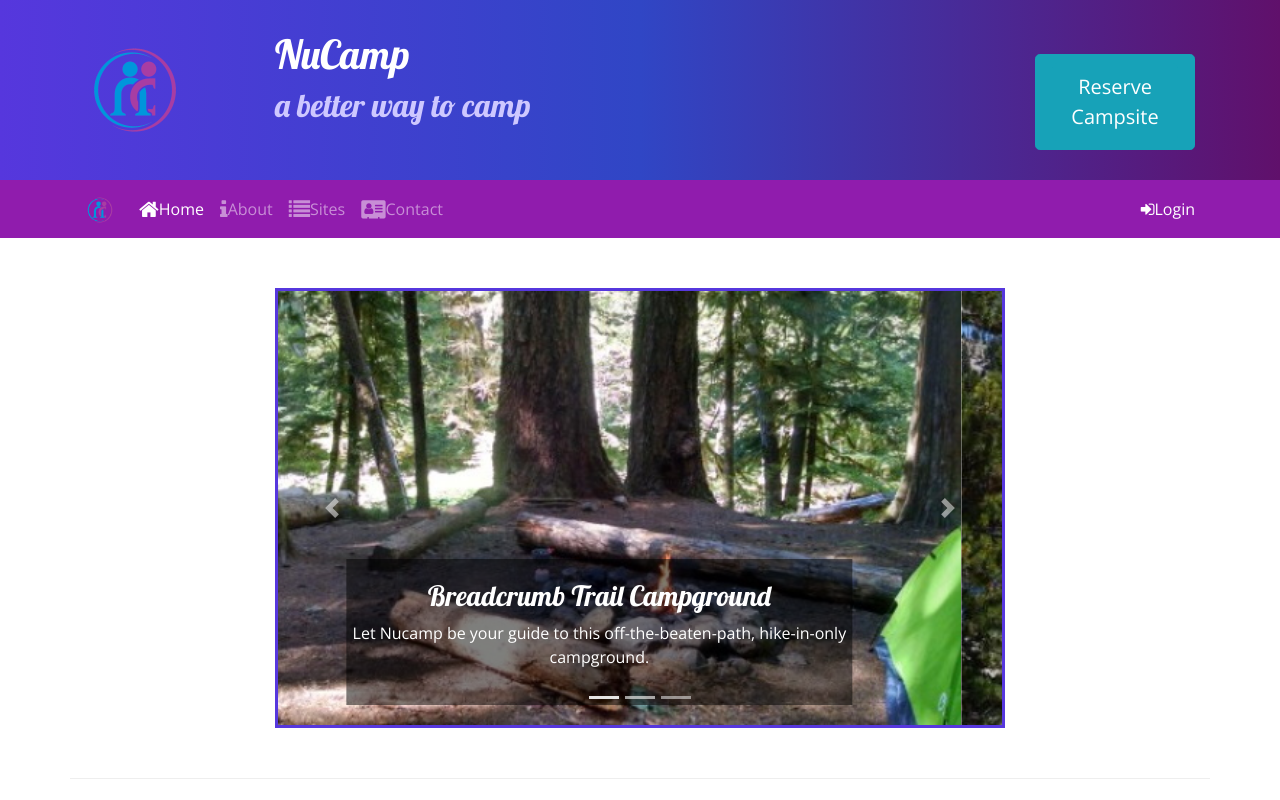
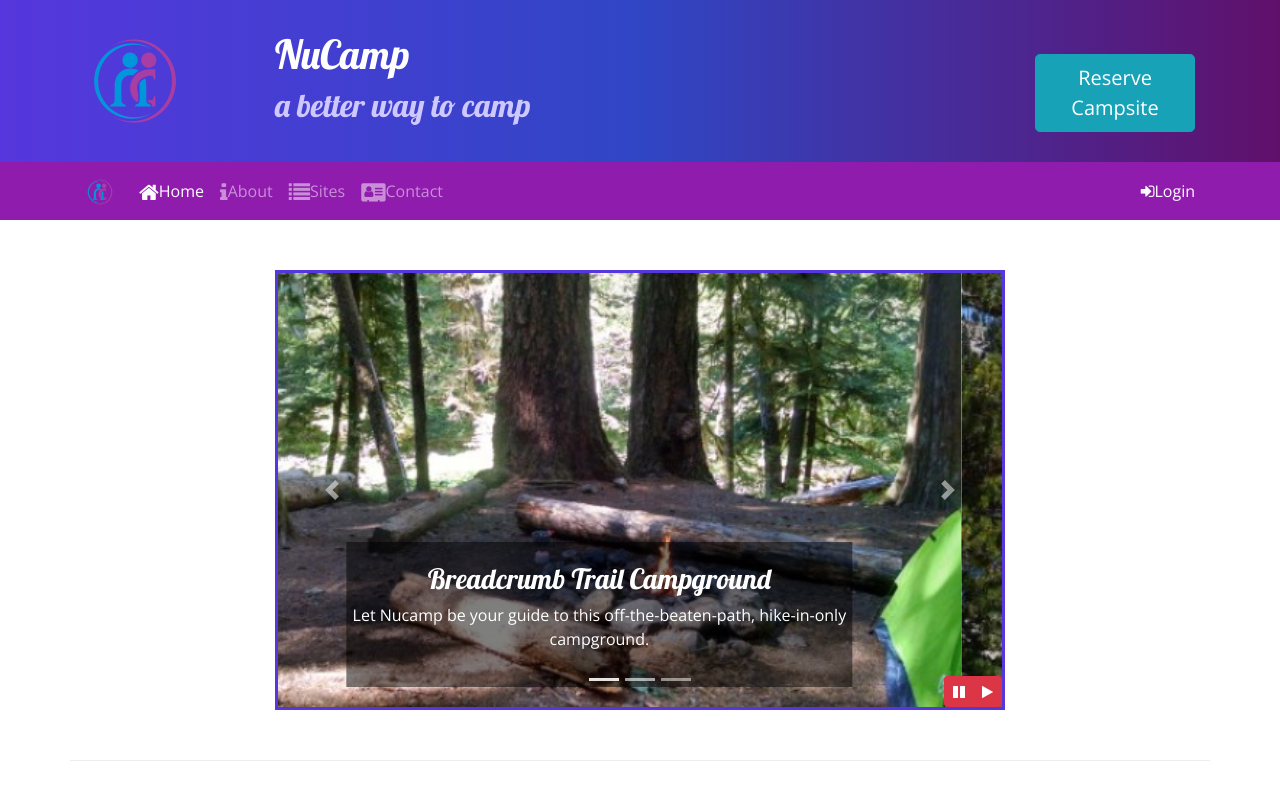
Before and after one commit to socalii/bootstrap-project, a website: page index.html in a window 1280 px wide. Shown: the top 800 px of the page. Drawn offline with nearby package versions, Linux system fonts and the light colour scheme.

Commit message:
Bootstrap and jQuery Part 1

```diff
--- a/css/styles.css
+++ b/css/styles.css
@@ -51,3 +51,10 @@
 .carousel {
   border: solid #5637dd;
 }
+
+#carouselButton {
+  position: absolute;
+  right: 0;
+  bottom: 0;
+  z-index: 100;
+}
--- a/index.html
+++ b/index.html
@@ -106,6 +106,7 @@
                   </div>
                 </div>
               </div>
+
                 <button
                   type="button"
                   class="btn btn-secondary btn-sm ml-auto"
@@ -139,7 +140,6 @@
             <h2>a better way to camp</h2>
           </div>
           <div class="col col-md-4 col-xl-2 mt-4">
-            <button class="btn btn-info btn-lg">
               <a
                 class="text-white btn btn-lg btn-info"
                 role="button"
@@ -147,7 +147,6 @@
                 data-target="#reserveModal"
                 >Reserve Campsite</a
               >
-            </button>
           </div>
         </div>
       </div>
@@ -341,6 +340,15 @@
               <span class="carousel-control-next-icon"></span>
               <span class="sr-only">Next</span>
             </a>
+
+            <div class="btn-group" id="carouselButton">
+              <button class="btn btn-danger btn-sm" id="carouselPause">
+                <i class="fa fa-pause"></i>
+              </button>
+              <button class="btn btn-danger btn-sm" id="carouselPlay">
+                <i class="fa fa-play"></i>
+              </button>
+            </div>
           </div>
         </div>
       </div>
@@ -535,5 +543,18 @@
     <script src="node_modules/jquery/dist/jquery.slim.min.js"></script>
     <script src="node_modules/popper.js/dist/umd/popper.min.js"></script>
     <script src="node_modules/bootstrap/dist/js/bootstrap.min.js"></script>
+
+    <script>
+      $(function() {
+        $(".carousel").carousel({interval:2000})
+        $("#carouselPause").click(function(){
+          $(".carousel").carousel("pause")
+        })
+        $("#carouselPlay").click(function(){
+          $(".carousel").carousel("cycle")
+        })
+      })
+    </script>
+
   </body>
 </html>
```
